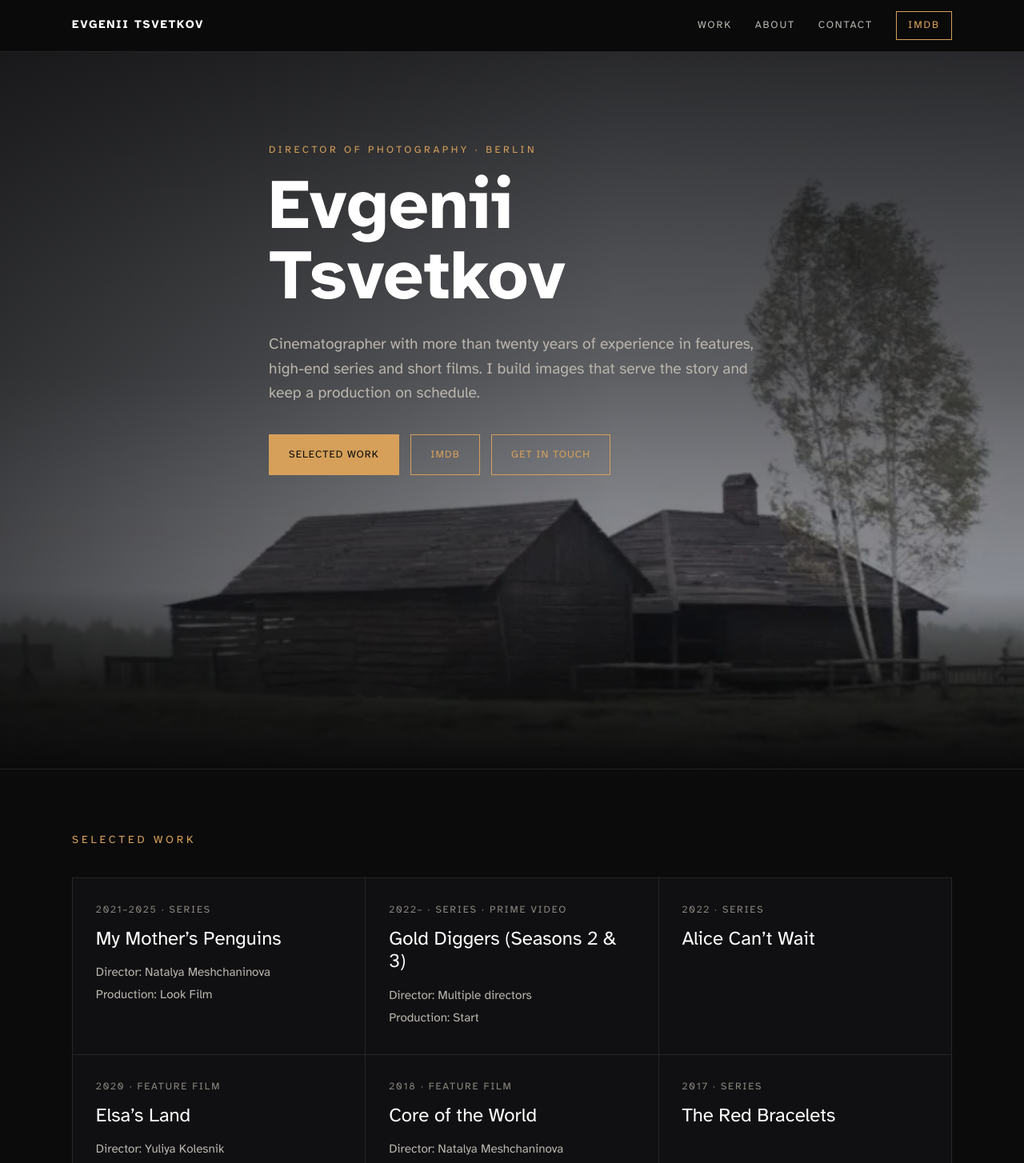
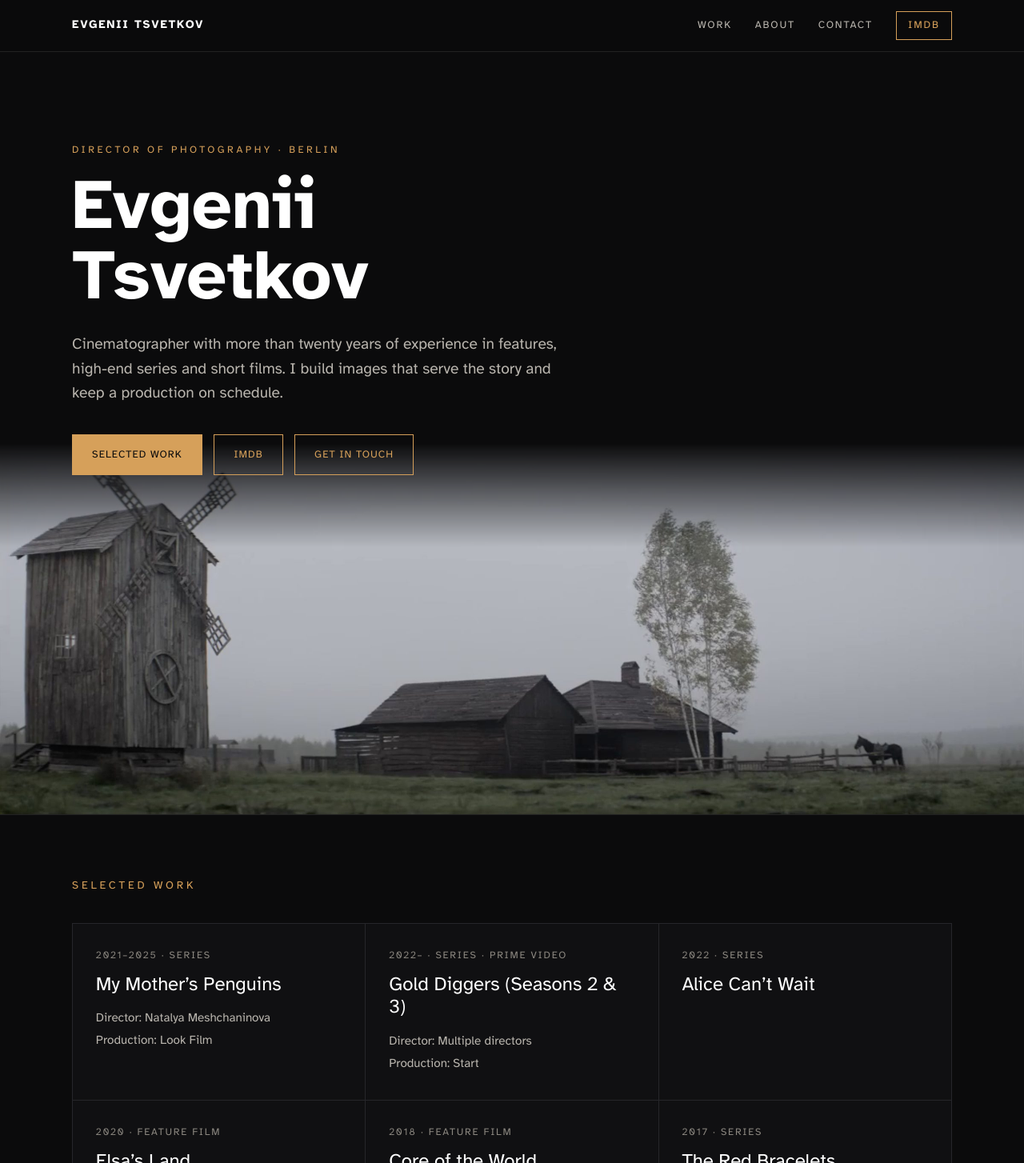
Before and after one commit to libella/astro-blog-starter-template, an Astro site: page / in a window 1280 px wide. Shown: the top 1454 px of the page at 80% size. Built offline with nearby package versions, Linux system fonts and the light colour scheme; Astro itself is replaced by a stand-in of ours.

Commit message:
Update index.astro
full width picture in top

```diff
--- a/src/pages/index.astro
+++ b/src/pages/index.astro
@@ -104,21 +104,29 @@ const strengths = [
         margin: 0 auto;
       }
       .hero {
-        min-height: 88vh;
-        display: flex;
-        align-items: flex-start;
-        padding-top: 7rem;
-        background:
-          linear-gradient(180deg, rgba(11, 11, 12, 0.82) 0%, rgba(11, 11, 12, 0.5) 45%, rgba(11, 11, 12, 0.1) 75%, #0b0b0c 100%),
-          linear-gradient(90deg, rgba(11, 11, 12, 0.55) 0%, rgba(11, 11, 12, 0) 60%),
-          url('/hero.jpg') center bottom / cover no-repeat,
-          #0b0b0c;
+        padding: 7rem 0 0;
+        background: #0b0b0c;
         border-bottom: 1px solid #222;
+      }
+      .hero-text {
+        padding: 0 1.5rem;
+        position: relative;
+        z-index: 1;
+      }
+      .hero-img {
+        display: block;
+        width: 100%;
+        height: auto;
+        margin-top: -2.5rem;
+        -webkit-mask-image: linear-gradient(180deg, transparent 0%, #000 28%);
+        mask-image: linear-gradient(180deg, transparent 0%, #000 28%);
       }
       @media (max-width: 760px) {
         .hero {
           padding-top: 4rem;
-          background-position: center bottom, center bottom, 30% bottom, center;
+        }
+        .hero-img {
+          margin-top: -1rem;
         }
       }
       .eyebrow {
@@ -316,6 +324,7 @@ const strengths = [
     <Header />
     <main>
       <section class="hero">
+        <div class="hero-text">
         <div class="wrap">
           <p class="eyebrow">Director of Photography · Berlin</p>
           <h1>Evgenii<br />Tsvetkov</h1>
@@ -329,6 +338,15 @@ const strengths = [
             <a class="btn" href="#contact">Get in touch</a>
           </div>
         </div>
+        </div>
+        <img
+          class="hero-img"
+          src="/hero.jpg"
+          width="2400"
+          height="870"
+          alt="Film still: wooden windmill, farm buildings and a lone horse in morning fog"
+          fetchpriority="high"
+        />
       </section>
 
       <section id="work">
```
